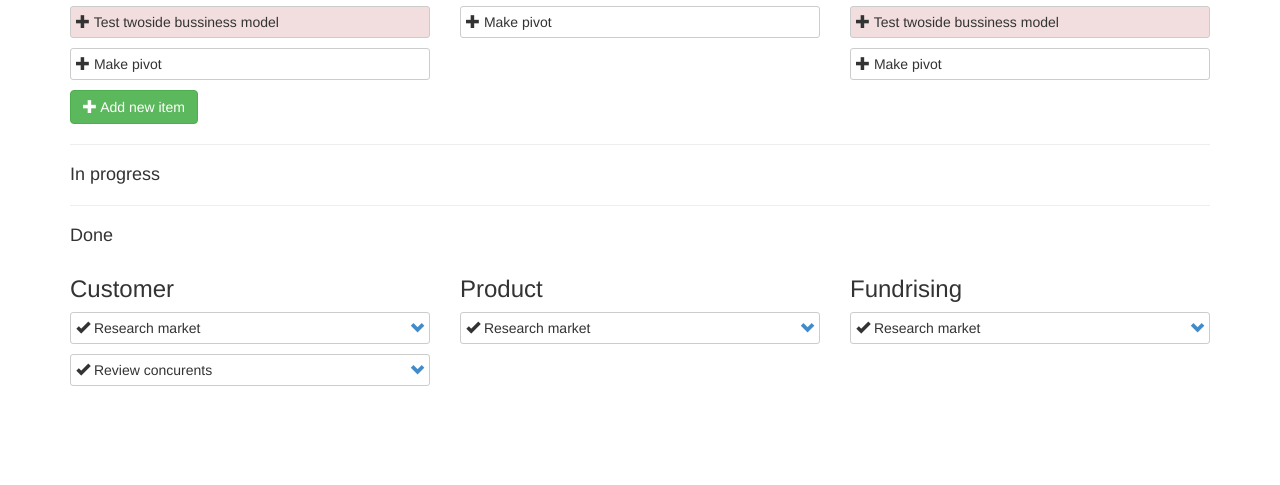
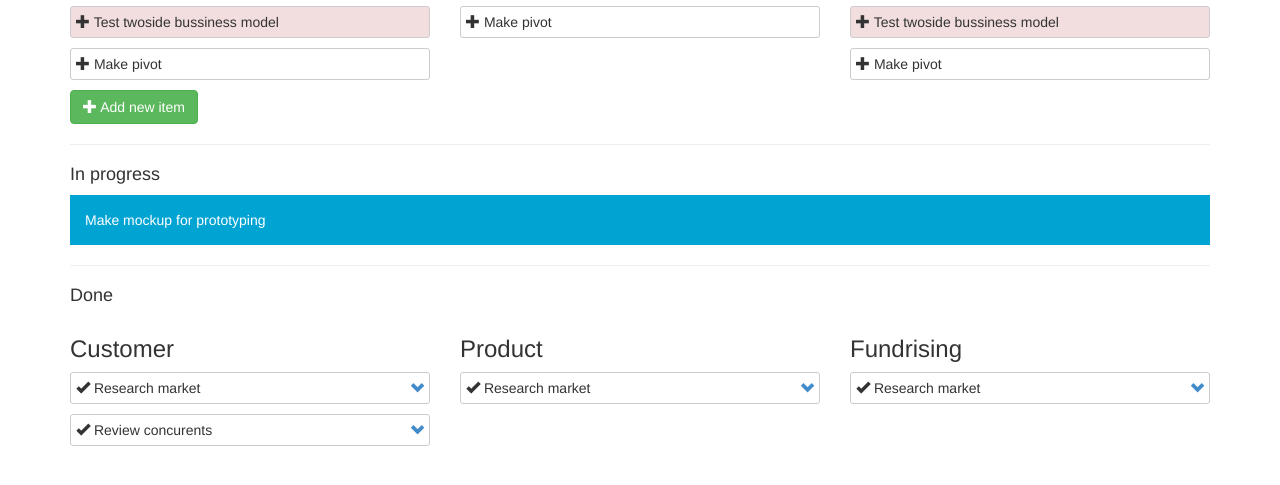
Before and after one commit to alifanov/absly, a Django app: page /steps/ in a window 1280 px wide. Shown: the part 242-727 px from the top of the page. Run offline with Django 3.2, Linux system fonts and the light colour scheme; the visitor is signed in with stand-in values (Sample User, id 1); some libraries are stand-ins or nearby versions.

```diff
--- a/static/css/style.css
+++ b/static/css/style.css
@@ -111,3 +111,9 @@ ul.main-objects li {
 .steps-done-item a span {
     margin-top: 2px;
 }
+
+.steps-in-progress-item {
+    padding: 15px;
+    color: white;
+    background: #00a4d3;
+}
--- a/templates/steps.html
+++ b/templates/steps.html
@@ -50,6 +50,9 @@
 
     <div class="steps-in-progress">
         <h4>In progress</h4>
+        <div class="steps-in-progress-item width-max">
+            Make mockup for prototyping
+        </div>
     </div>
 
     <hr />
```
